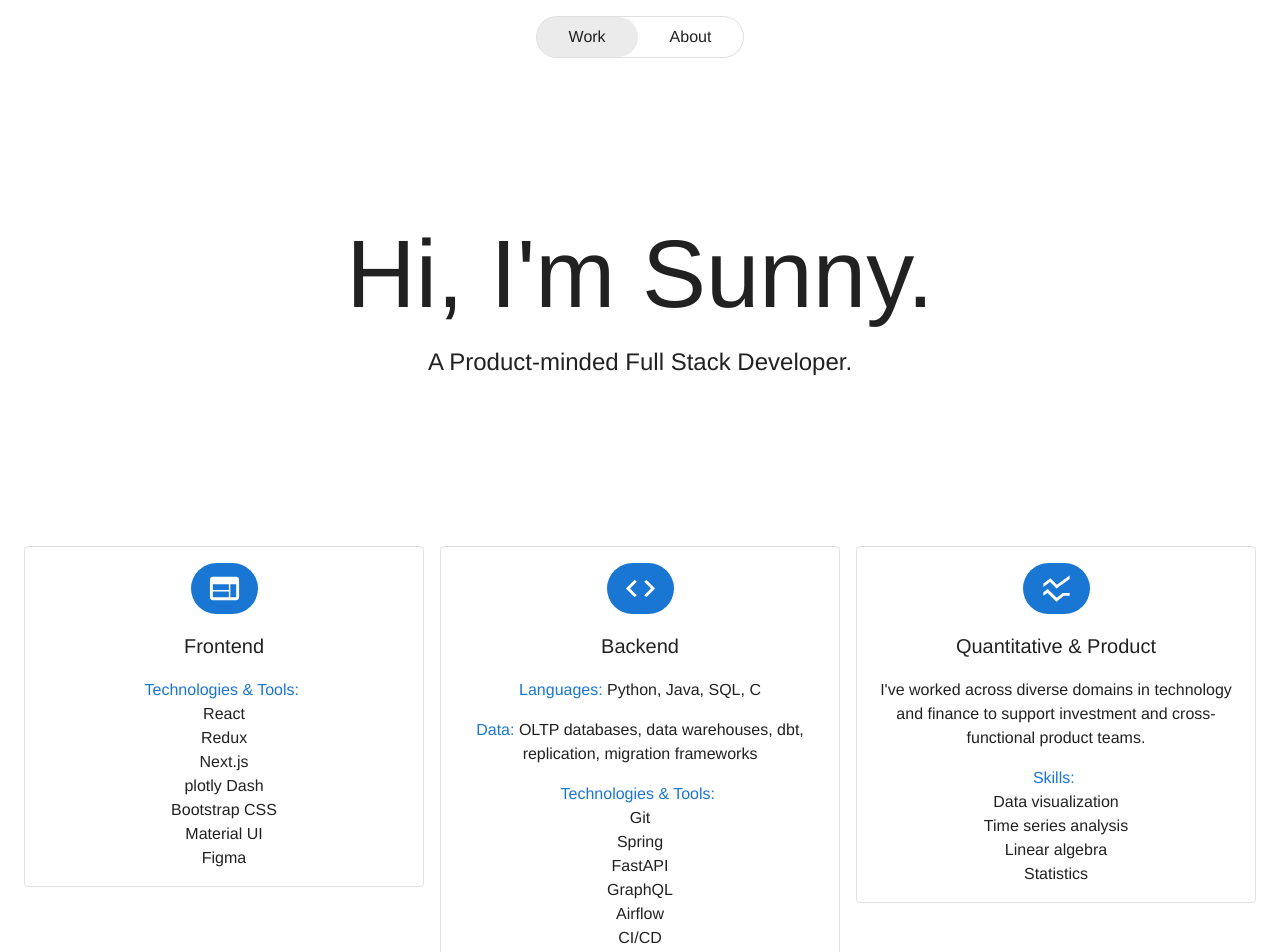
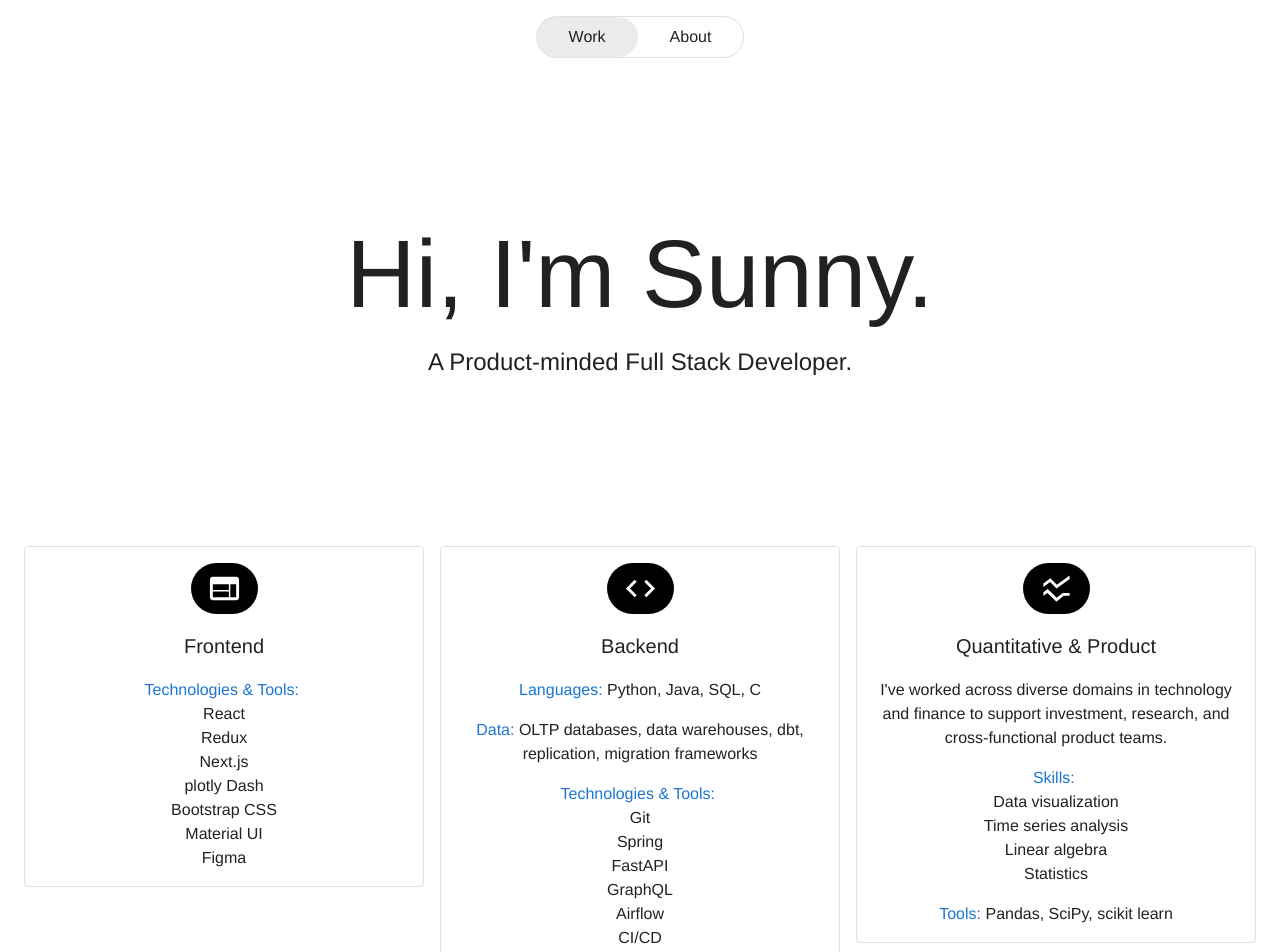
Before and after one commit to sunnyp06/portfolio, a Next.js app: page / in a window 1280 px wide. Shown: the top 952 px of the page. Built offline with nearby package versions, Linux system fonts and the light colour scheme.

Commit message:
tools for quant section

```diff
--- a/src/components/SkillsGrid.tsx
+++ b/src/components/SkillsGrid.tsx
@@ -7,7 +7,8 @@ import Grid2 from "@mui/material/Unstable_Grid2/Grid2";
 
 const paperStyle = { px: 2, py: 2 };
 const iconStyle = {
-  bgcolor: "primary.main",
+  // bgcolor: "primary.main",
+  bgcolor: "black",
   borderRadius: "30px",
   px: 2,
   py: 1,
@@ -17,13 +18,13 @@ const iconStyle = {
 function SkillsGrid() {
   return (
     <Grid2 container spacing={2} sx={{ mt: 20, mb: 4 }}>
-      <Grid2 sm={12} md={4}>
+      <Grid2 xs={12} sm={12} md={4}>
         <FrontEndPaper />
       </Grid2>
-      <Grid2 sm={12} md={4}>
+      <Grid2 xs={12} sm={12} md={4}>
         <BackendPaper />
       </Grid2>
-      <Grid2 sm={12} md={4}>
+      <Grid2 xs={12} sm={12} md={4}>
         <QuantitativeProductPaper />
       </Grid2>
     </Grid2>
@@ -160,7 +161,7 @@ function QuantitativeProductPaper() {
         <Grid2 xs={12} display="flex" justifyContent="center">
           <Typography variant="body1" align="center">
             I&apos;ve worked across diverse domains in technology and finance to
-            support investment and cross-functional product teams.
+            support investment, research, and cross-functional product teams.
           </Typography>
         </Grid2>
         <Grid2
@@ -180,6 +181,14 @@ function QuantitativeProductPaper() {
             </Typography>
           ))}
         </Grid2>
+        <Grid2 xs={12} display="flex" justifyContent="center">
+          <Typography variant="body1">
+            <span style={{ color: theme.palette.primary.main }}>
+              Tools:&nbsp;
+            </span>
+            Pandas, SciPy, scikit learn
+          </Typography>
+        </Grid2>
       </Grid2>
     </Paper>
   );
```
